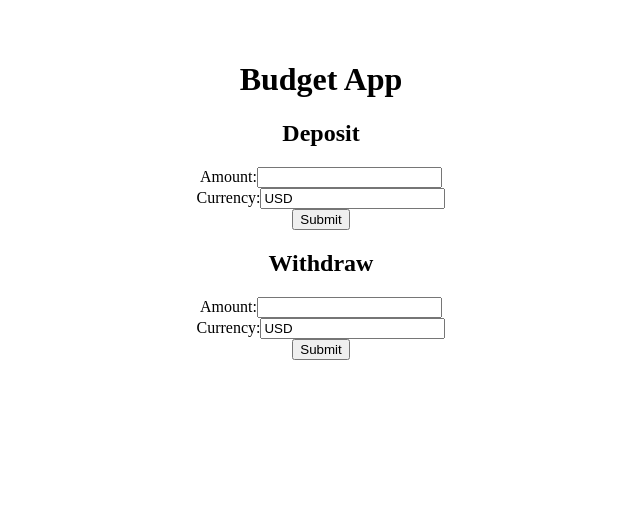
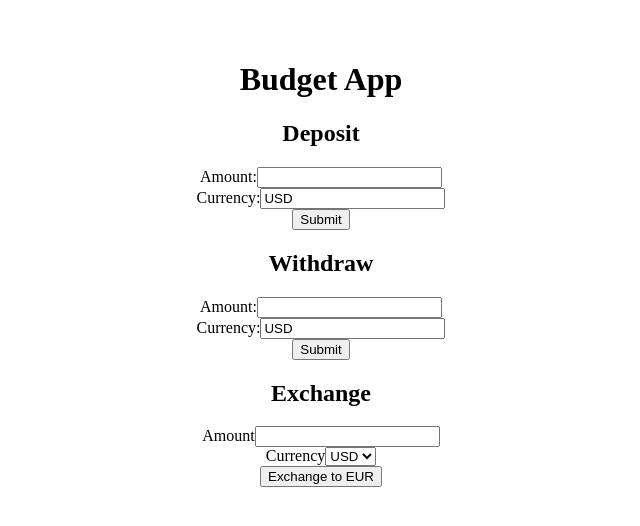
Before and after one commit to Misfosster/BudgetApp, a React (Vite) app: page / in a window 1280 px wide. Shown: the top 526 px of the page, without its empty margins (319-959 px from the left). Built offline with nearby package versions, Linux system fonts and the light colour scheme; no server answers.

Commit message:
exchange add

```diff
--- a/src/App.jsx
+++ b/src/App.jsx
@@ -98,7 +98,29 @@ function App() {
           </form>
         </div>
       </div>
+      <div className="col-md-4">
+        <h2>Exchange</h2>
+        <form onSubmit={handleExchange}>
+          <div className="form-group">
+            <label htmlFor="exchange-amount">Amount</label>
+            <input type="number" className="form-control" id="exchange-amount" value={amount} onChange={(e) => setAmount(e.target.value)} ref={amountInput} required />
+          </div>
+
+          <div className="form-group">
+            <label htmlFor="exchange-currency">Currency</label>
+            <select className="form-control" id="exchange-currency" value={currency} onChange={(e) => setCurrency(e.target.value)}>
+              <option value="USD">USD</option>
+              <option value="EUR">EUR</option>
+              <option value="GBP">GBP</option>
+              <option value="JPY">JPY</option>
+            </select>
+          </div>
+
+          <button type="submit" className="btn btn-primary">Exchange to EUR</button>
+        </form>
       </div>
+    </div>
+
   )
 }
 
```
